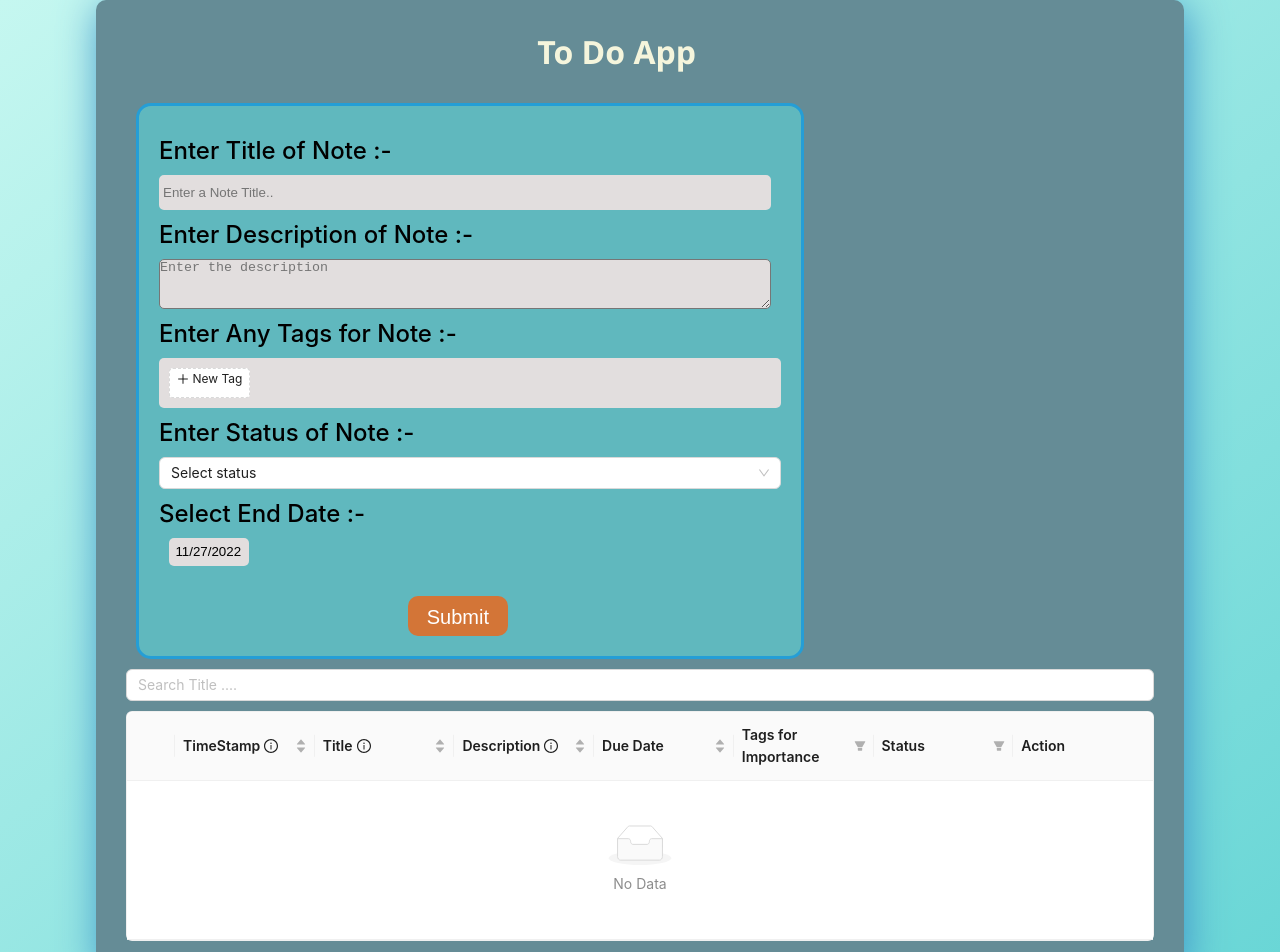
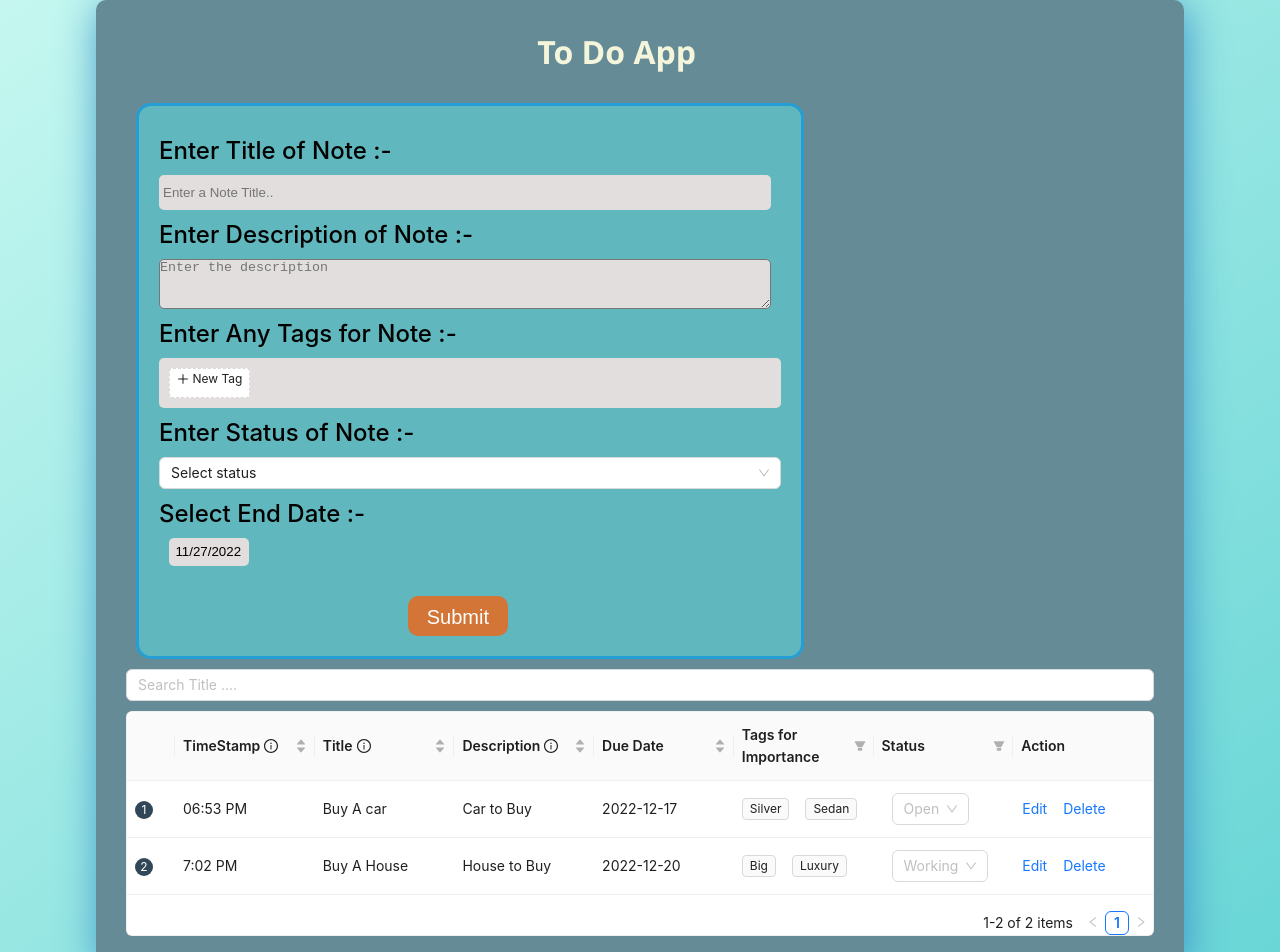
Before and after one commit to Kaggrov/Assignment, a React (Create React App) app: page / in a window 1280 px wide. Shown: the top 952 px of the page. Built offline with nearby package versions, Linux system fonts and the light colour scheme.

Commit message:
Initial Values

```diff
--- a/src/AddNote.js
+++ b/src/AddNote.js
@@ -11,7 +11,7 @@ import { PlusCircleOutlined } from '@ant-design/icons';
 const AddNote = ({input,setInput,desc,setDesc,todo,setTodo, originalTodo, setOriginalTodo}) => {
 
 
-      const stat =  ["Open","Working","Done","Overdue"];
+    const stat =  ["Open","Working","Done","Overdue"];
 
     const [tags, setTags] = useState([]);
     const [startDate, setStartDate] = useState(new Date());
--- a/src/Home.js
+++ b/src/Home.js
@@ -5,9 +5,32 @@ import Table from './Table';
 import './Home.css';
 
 const Home = () => {
+
+    let date1 = new Date('December 17, 2022 03:24:00')
+    let date2 = new Date('December 20, 2022 03:24:00')
+    let Initial_obj = [
+      {
+        id:"1",
+        timeStamp : "06:53 PM",
+        title :"Buy A car",
+        Description : "Car to Buy",
+        DueDate :date1,
+        labels : ['Silver','Sedan'],
+        st:"Open"
+      },
+      {
+        id:"2",
+        timeStamp : "7:02 PM",
+        title :"Buy A House",
+        Description : "House to Buy",
+        DueDate :date2,
+        labels : ['Big','Luxury'],
+        st:"Working"
+      }
+    ]
     const [input,setInput] = useState("");
     const [desc,setDesc] = useState("");
-    const [todo,setTodo] = useState([]);
+    const [todo,setTodo] = useState(Initial_obj);
 
     const [count, setCount] = useState(0);
 
--- a/src/Table.js
+++ b/src/Table.js
@@ -274,6 +274,8 @@ const Table = ({todo,setTodo, count, setCount, originalTodo, setOriginalTodo}) =
                     setEditingRowTitle(record.title)
                     setEditingRowDesc(record.Description)
 
+                    console.log(todo)
+
                     setStartDate(record.DueDate)
                     setTags(record.labels)
 
```
